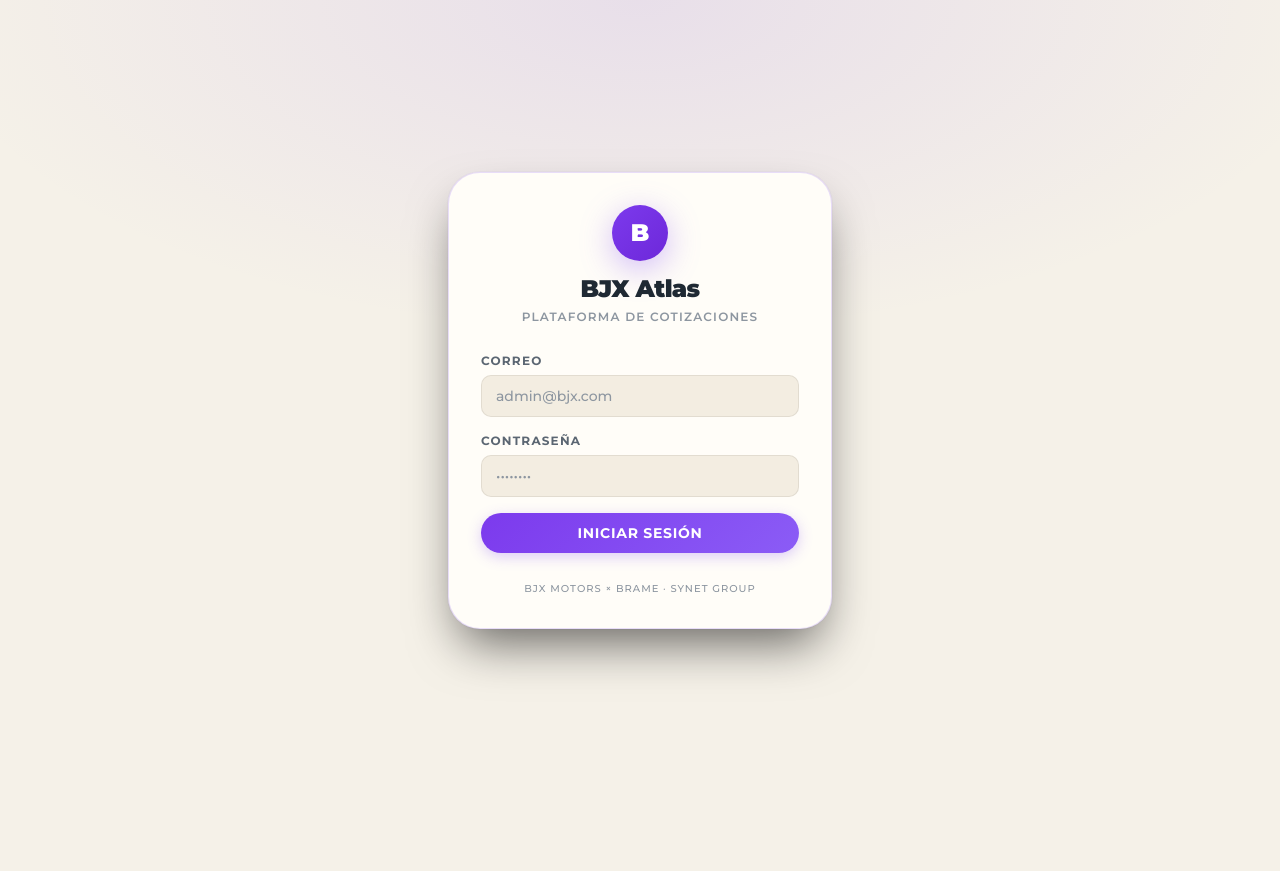
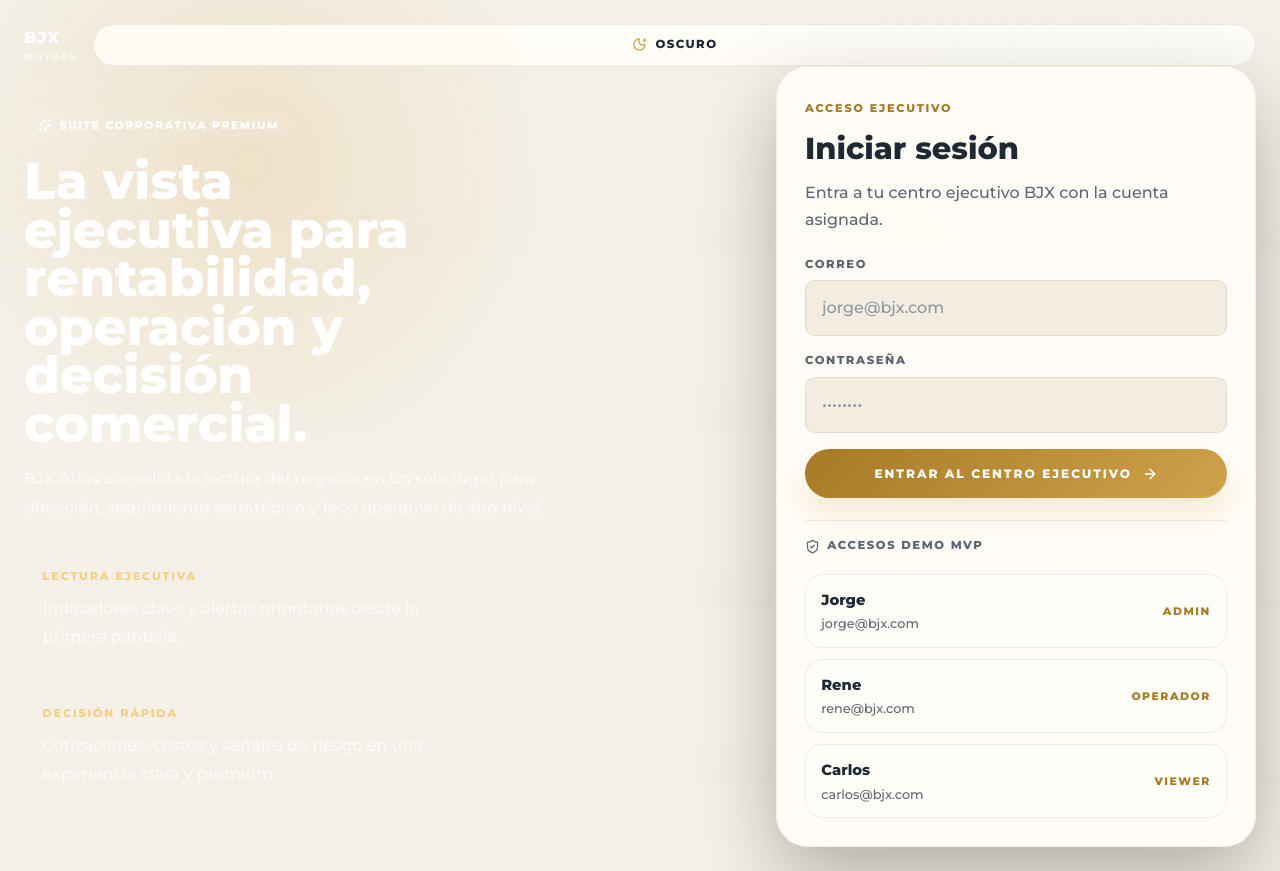
Before and after one commit to Ecamposg95/BJX-Atlas-Api, a React (Vite) app in the folder frontend/: page /login in a window 1280 px wide. Before the commit the page ends 800 px from the top, so only its background shows below. Built offline with nearby package versions, Linux system fonts and the light colour scheme; no server answers.

Commit message:
feat: redesign premium login experience

```diff
--- a/frontend/src/index.css
+++ b/frontend/src/index.css
@@ -185,6 +185,305 @@ body {
   font-size: 0.73rem;
   font-weight: 800;
   letter-spacing: 0.12em;
+  text-transform: uppercase;
+}
+
+.login-shell {
+  position: relative;
+  display: flex;
+  min-height: 100svh;
+  flex-direction: column;
+  overflow: hidden;
+  background:
+    radial-gradient(circle at top left, color-mix(in srgb, var(--primary) 18%, transparent), transparent 28%),
+    linear-gradient(140deg, color-mix(in srgb, var(--shell-bg) 86%, #06080c), color-mix(in srgb, var(--bg) 82%, transparent));
+  padding: 1.1rem;
+}
+
+.login-shell__ambient {
+  position: absolute;
+  inset: 0;
+  background:
+    radial-gradient(circle at 20% 20%, color-mix(in srgb, var(--primary) 20%, transparent), transparent 24%),
+    radial-gradient(circle at 85% 15%, rgba(255, 255, 255, 0.08), transparent 18%),
+    linear-gradient(180deg, rgba(255, 255, 255, 0.02), transparent);
+  animation: loginAmbient 16s linear infinite alternate;
+  pointer-events: none;
+}
+
+.login-shell__header,
+.login-shell__content {
+  position: relative;
+  z-index: 1;
+}
+
+.login-shell__header {
+  display: flex;
+  align-items: center;
+  justify-content: space-between;
+  gap: 1rem;
+}
+
+.login-shell__brandmark {
+  display: inline-flex;
+  flex-direction: column;
+  color: #fff;
+  font-weight: 800;
+  letter-spacing: 0.08em;
+  text-transform: uppercase;
+}
+
+.login-shell__brandmark small {
+  color: rgba(255, 255, 255, 0.65);
+  font-size: 0.58rem;
+  letter-spacing: 0.18em;
+}
+
+.login-shell__content {
+  display: grid;
+  flex: 1;
+  align-items: center;
+  gap: 1.5rem;
+  padding: 1rem 0 0;
+}
+
+.login-editorial,
+.login-card {
+  animation: loginEnter 580ms var(--ease-premium) both;
+}
+
+.login-editorial {
+  color: #fff;
+}
+
+.login-editorial__eyebrow {
+  display: inline-flex;
+  align-items: center;
+  gap: 0.5rem;
+  border-radius: 999px;
+  background: rgba(255, 255, 255, 0.08);
+  padding: 0.5rem 0.85rem;
+  font-size: 0.68rem;
+  font-weight: 800;
+  letter-spacing: 0.14em;
+  text-transform: uppercase;
+}
+
+.login-editorial__title {
+  margin: 1rem 0 0;
+  max-width: 12ch;
+  font-size: clamp(2.2rem, 4vw, 4.6rem);
+  font-weight: 800;
+  line-height: 0.95;
+}
+
+.login-editorial__text {
+  margin: 1rem 0 0;
+  max-width: 52ch;
+  color: rgba(255, 255, 255, 0.72);
+  font-size: 1rem;
+  line-height: 1.8;
+}
+
+.login-editorial__highlights {
+  display: grid;
+  gap: 0.9rem;
+  margin-top: 1.5rem;
+}
+
+.login-highlight {
+  max-width: 28rem;
+  border: 1px solid rgba(255, 255, 255, 0.08);
+  border-radius: 24px;
+  background: rgba(255, 255, 255, 0.04);
+  backdrop-filter: blur(14px);
+  padding: 1rem 1.1rem;
+}
+
+.login-highlight__label {
+  color: #f4cf84;
+  font-size: 0.7rem;
+  font-weight: 800;
+  letter-spacing: 0.16em;
+  text-transform: uppercase;
+}
+
+.login-highlight__body {
+  margin: 0.5rem 0 0;
+  color: rgba(255, 255, 255, 0.72);
+  line-height: 1.75;
+}
+
+.login-card {
+  border: 1px solid color-mix(in srgb, var(--primary) 18%, rgba(255, 255, 255, 0.1));
+  border-radius: 32px;
+  background: color-mix(in srgb, var(--surface) 92%, rgba(255, 255, 255, 0.02));
+  box-shadow: 0 32px 80px rgba(0, 0, 0, 0.28);
+  backdrop-filter: blur(18px);
+  padding: 1.35rem;
+}
+
+.login-card__eyebrow {
+  color: var(--primary-dark);
+  font-size: 0.7rem;
+  font-weight: 800;
+  letter-spacing: 0.16em;
+  text-transform: uppercase;
+}
+
+.login-card__title {
+  margin: 0.45rem 0 0;
+  color: var(--text);
+  font-size: 1.9rem;
+  font-weight: 800;
+}
+
+.login-card__subtitle {
+  margin: 0.45rem 0 0;
+  color: var(--text-muted);
+  line-height: 1.7;
+}
+
+.login-form {
+  display: flex;
+  flex-direction: column;
+  gap: 1rem;
+  margin-top: 1.4rem;
+}
+
+.login-field {
+  display: flex;
+  flex-direction: column;
+  gap: 0.45rem;
+}
+
+.login-field__label {
+  color: var(--text-muted);
+  font-size: 0.72rem;
+  font-weight: 800;
+  letter-spacing: 0.14em;
+  text-transform: uppercase;
+}
+
+.login-field__input {
+  width: 100%;
+  border-radius: 18px;
+  border: 1px solid var(--border);
+  background: color-mix(in srgb, var(--surface-2) 92%, transparent);
+  color: var(--text);
+  padding: 0.95rem 1rem;
+  outline: none;
+  transition:
+    border-color var(--duration-fast) var(--ease-premium),
+    box-shadow var(--duration-fast) var(--ease-premium),
+    transform var(--duration-fast) var(--ease-premium);
+}
+
+.login-field__input:focus {
+  border-color: color-mix(in srgb, var(--primary) 42%, var(--border));
+  box-shadow: 0 0 0 4px color-mix(in srgb, var(--primary) 14%, transparent);
+  transform: translateY(-1px);
+}
+
+.login-error {
+  border: 1px solid rgba(251, 113, 133, 0.24);
+  border-radius: 18px;
+  background: rgba(251, 113, 133, 0.1);
+  color: #fda4af;
+  padding: 0.85rem 0.95rem;
+  font-size: 0.92rem;
+}
+
+.login-submit {
+  display: inline-flex;
+  align-items: center;
+  justify-content: center;
+  gap: 0.6rem;
+  width: 100%;
+  border-radius: 999px;
+  background: linear-gradient(135deg, var(--primary-dark), var(--primary));
+  color: #fff;
+  padding: 0.95rem 1.15rem;
+  font-size: 0.76rem;
+  font-weight: 800;
+  letter-spacing: 0.16em;
+  text-transform: uppercase;
+  box-shadow: 0 16px 30px color-mix(in srgb, var(--primary) 20%, transparent);
+  transition:
+    transform var(--duration-fast) var(--ease-premium),
+    opacity var(--duration-fast) var(--ease-premium);
+}
+
+.login-submit:hover:not(:disabled) {
+  transform: translateY(-1px);
+}
+
+.login-submit:disabled {
+  cursor: not-allowed;
+  opacity: 0.7;
+}
+
+.login-demo {
+  margin-top: 1.35rem;
+  border-top: 1px solid var(--border);
+  padding-top: 1rem;
+}
+
+.login-demo__header {
+  display: inline-flex;
+  align-items: center;
+  gap: 0.45rem;
+  color: var(--text-muted);
+  font-size: 0.72rem;
+  font-weight: 800;
+  letter-spacing: 0.14em;
+  text-transform: uppercase;
+}
+
+.login-demo__list {
+  display: grid;
+  gap: 0.7rem;
+  margin-top: 0.85rem;
+}
+
+.login-demo__item {
+  display: flex;
+  align-items: center;
+  justify-content: space-between;
+  gap: 0.8rem;
+  border: 1px solid var(--border);
+  border-radius: 18px;
+  background: color-mix(in srgb, var(--surface) 88%, transparent);
+  padding: 0.85rem 0.95rem;
+  text-align: left;
+  transition:
+    border-color var(--duration-fast) var(--ease-premium),
+    transform var(--duration-fast) var(--ease-premium);
+}
+
+.login-demo__item:hover {
+  transform: translateY(-1px);
+  border-color: color-mix(in srgb, var(--primary) 26%, var(--border));
+}
+
+.login-demo__name {
+  margin: 0;
+  color: var(--text);
+  font-size: 0.92rem;
+  font-weight: 800;
+}
+
+.login-demo__email {
+  margin: 0.22rem 0 0;
+  color: var(--text-muted);
+  font-size: 0.8rem;
+}
+
+.login-demo__role {
+  color: var(--primary-dark);
+  font-size: 0.68rem;
+  font-weight: 800;
+  letter-spacing: 0.14em;
   text-transform: uppercase;
 }
 
@@ -793,6 +1092,10 @@ select option { background-color: var(--surface-2); color: var(--text); }
   .executive-kpi-rail {
     grid-template-columns: repeat(2, minmax(0, 1fr));
   }
+
+  .login-shell {
+    padding: 1.5rem;
+  }
 }
 
 @media (min-width: 1024px) {
@@ -810,4 +1113,34 @@ select option { background-color: var(--surface-2); color: var(--text); }
   .executive-access-grid {
     grid-template-columns: repeat(4, minmax(0, 1fr));
   }
+
+  .login-shell__content {
+    grid-template-columns: minmax(0, 1.2fr) minmax(390px, 0.8fr);
+    gap: 2rem;
+    padding-top: 0;
+  }
+
+  .login-card {
+    padding: 1.75rem;
+  }
 }
+
+@keyframes loginAmbient {
+  from {
+    transform: scale(1) translate3d(0, 0, 0);
+  }
+  to {
+    transform: scale(1.05) translate3d(0, -1.5%, 0);
+  }
+}
+
+@keyframes loginEnter {
+  from {
+    opacity: 0;
+    transform: translateY(18px);
+  }
+  to {
+    opacity: 1;
+    transform: translateY(0);
+  }
+}
--- a/frontend/src/pages/Login.tsx
+++ b/frontend/src/pages/Login.tsx
@@ -1,7 +1,15 @@
 import { useState, type FormEvent } from 'react'
 import { useNavigate } from 'react-router-dom'
+import { ArrowRight, ShieldCheck, Sparkles } from 'lucide-react'
 import { login } from '../api'
 import { useAuthStore } from '../store/auth'
+import { ThemeToggle } from '../components/ThemeToggle'
+
+const DEMO_USERS = [
+  { label: 'Jorge', email: 'jorge@bjx.com', role: 'Admin' },
+  { label: 'Rene', email: 'rene@bjx.com', role: 'Operador' },
+  { label: 'Carlos', email: 'carlos@bjx.com', role: 'Viewer' },
+]
 
 export function LoginPage() {
   const [email, setEmail]       = useState('')
@@ -19,7 +27,7 @@ export function LoginPage() {
       const data = await login({ email, password })
       setToken(data.access_token)
       setUser(data.user)
-      navigate('/dashboard')
+      navigate('/home')
     } catch (err: unknown) {
       const msg = (err as { response?: { data?: { detail?: string } } })?.response?.data?.detail
       setError(msg ?? 'Credenciales incorrectas')
@@ -29,110 +37,83 @@ export function LoginPage() {
   }
 
   return (
-    <div
-      className="min-h-screen flex items-center justify-center relative overflow-hidden"
-      style={{ background: 'var(--bg)' }}
-    >
-      {/* Background glow */}
-      <div
-        className="absolute inset-0 pointer-events-none"
-        style={{
-          background:
-            'radial-gradient(ellipse 80% 60% at 50% 0%, rgba(139,92,246,0.12) 0%, transparent 70%)',
-        }}
-      />
+    <div className="login-shell">
+      <div className="login-shell__ambient" />
 
-      <div
-        className="relative w-full max-w-sm mx-4 rounded-2xl p-8 space-y-7"
-        style={{
-          background: 'var(--surface)',
-          border: '1px solid rgba(139,92,246,0.2)',
-          boxShadow: '0 25px 50px -12px rgba(0,0,0,0.6), 0 0 0 1px rgba(139,92,246,0.05)',
-        }}
-      >
-        {/* Brand */}
-        <div className="text-center space-y-3">
-          <div className="flex justify-center">
-            <div
-              className="w-14 h-14 rounded-2xl flex items-center justify-center shadow-xl"
-              style={{
-                background: 'linear-gradient(135deg, #7c3aed, #6d28d9)',
-                boxShadow: '0 8px 32px rgba(139,92,246,0.4)',
-              }}
-            >
-              <span className="text-white font-black text-2xl leading-none">B</span>
+      <div className="login-shell__header">
+        <div className="login-shell__brandmark">
+          <span>BJX</span>
+          <small>Motors</small>
         </div>
+        <ThemeToggle />
       </div>
-          <div>
-            <h1 className="text-2xl font-black tracking-tight" style={{ color: 'var(--text)' }}>
-              BJX Atlas
+
+      <div className="login-shell__content">
+        <section className="login-editorial">
+          <span className="login-editorial__eyebrow">
+            <Sparkles size={14} />
+            Suite corporativa premium
+          </span>
+          <h1 className="login-editorial__title">
+            La vista ejecutiva para rentabilidad, operación y decisión comercial.
           </h1>
-            <p className="text-xs font-semibold uppercase tracking-widest mt-1"
-               style={{ color: 'var(--text-faint)' }}>
-              Plataforma de Cotizaciones
+          <p className="login-editorial__text">
+            BJX Atlas consolida la lectura del negocio en un solo lugar para
+            dirección, seguimiento estratégico y foco operativo de alto nivel.
+          </p>
+
+          <div className="login-editorial__highlights">
+            <article className="login-highlight">
+              <span className="login-highlight__label">Lectura ejecutiva</span>
+              <p className="login-highlight__body">
+                Indicadores clave y alertas prioritarias desde la primera pantalla.
+              </p>
+            </article>
+            <article className="login-highlight">
+              <span className="login-highlight__label">Decisión rápida</span>
+              <p className="login-highlight__body">
+                Cotizaciones, costos y señales de riesgo en una experiencia clara y premium.
+              </p>
+            </article>
+          </div>
+        </section>
+
+        <section className="login-card">
+          <div className="login-card__intro">
+            <span className="login-card__eyebrow">Acceso ejecutivo</span>
+            <h2 className="login-card__title">Iniciar sesión</h2>
+            <p className="login-card__subtitle">
+              Entra a tu centro ejecutivo BJX con la cuenta asignada.
             </p>
           </div>
-        </div>
 
-        {/* Form */}
-        <form onSubmit={handleSubmit} className="space-y-4">
-          <div>
-            <label
-              className="block text-xs font-bold uppercase tracking-widest mb-1.5"
-              style={{ color: 'var(--text-muted)' }}
-            >
-              Correo
-            </label>
+          <form onSubmit={handleSubmit} className="login-form">
+            <div className="login-field">
+              <label className="login-field__label">Correo</label>
               <input
                 type="email"
                 required
                 value={email}
                 onChange={(e) => setEmail(e.target.value)}
-              placeholder="admin@bjx.com"
-              className="w-full rounded-xl px-3.5 py-2.5 text-sm focus:outline-none transition-colors"
-              style={{
-                background: 'var(--surface-2)',
-                border: '1px solid var(--border)',
-                color: 'var(--text)',
-              }}
-              onFocus={e => (e.currentTarget.style.borderColor = 'rgba(139,92,246,0.5)')}
-              onBlur={e  => (e.currentTarget.style.borderColor = 'var(--border)')}
+                placeholder="jorge@bjx.com"
+                className="login-field__input"
               />
             </div>
 
-          <div>
-            <label
-              className="block text-xs font-bold uppercase tracking-widest mb-1.5"
-              style={{ color: 'var(--text-muted)' }}
-            >
-              Contraseña
-            </label>
+            <div className="login-field">
+              <label className="login-field__label">Contraseña</label>
               <input
                 type="password"
                 required
                 value={password}
                 onChange={(e) => setPassword(e.target.value)}
                 placeholder="••••••••"
-              className="w-full rounded-xl px-3.5 py-2.5 text-sm focus:outline-none transition-colors"
-              style={{
-                background: 'var(--surface-2)',
-                border: '1px solid var(--border)',
-                color: 'var(--text)',
-              }}
-              onFocus={e => (e.currentTarget.style.borderColor = 'rgba(139,92,246,0.5)')}
-              onBlur={e  => (e.currentTarget.style.borderColor = 'var(--border)')}
+                className="login-field__input"
               />
             </div>
 
             {error && (
-            <div
-              className="rounded-xl px-3.5 py-2.5 text-sm font-medium"
-              style={{
-                background: 'rgba(251,113,133,0.1)',
-                border: '1px solid rgba(251,113,133,0.25)',
-                color: '#fda4af',
-              }}
-            >
+              <div className="login-error">
                 {error}
               </div>
             )}
@@ -140,23 +121,40 @@ export function LoginPage() {
             <button
               type="submit"
               disabled={loading}
-            className="w-full py-2.5 rounded-xl text-sm font-bold uppercase tracking-wider text-white transition-all"
-            style={{
-              background: loading
-                ? 'rgba(139,92,246,0.4)'
-                : 'linear-gradient(135deg, #7c3aed, #8b5cf6)',
-              boxShadow: loading ? 'none' : '0 4px 14px rgba(139,92,246,0.3)',
-              cursor: loading ? 'not-allowed' : 'pointer',
-            }}
+              className="login-submit"
             >
-            {loading ? 'Ingresando…' : 'Iniciar sesión'}
+              <span>{loading ? 'Ingresando…' : 'Entrar al centro ejecutivo'}</span>
+              {!loading && <ArrowRight size={16} />}
             </button>
           </form>
 
-        <p className="text-center text-[10px] uppercase tracking-widest"
-           style={{ color: 'var(--text-faint)' }}>
-          BJX Motors × Brame · Synet Group
-        </p>
+          <div className="login-demo">
+            <div className="login-demo__header">
+              <ShieldCheck size={15} />
+              <span>Accesos demo MVP</span>
+            </div>
+            <div className="login-demo__list">
+              {DEMO_USERS.map((user) => (
+                <button
+                  key={user.email}
+                  type="button"
+                  className="login-demo__item"
+                  onClick={() => {
+                    setEmail(user.email)
+                    setPassword('1234')
+                    setError('')
+                  }}
+                >
+                  <div>
+                    <p className="login-demo__name">{user.label}</p>
+                    <p className="login-demo__email">{user.email}</p>
+                  </div>
+                  <span className="login-demo__role">{user.role}</span>
+                </button>
+              ))}
+            </div>
+          </div>
+        </section>
       </div>
     </div>
   )
```
Lines whose indentation alone changed are shown as unchanged.
